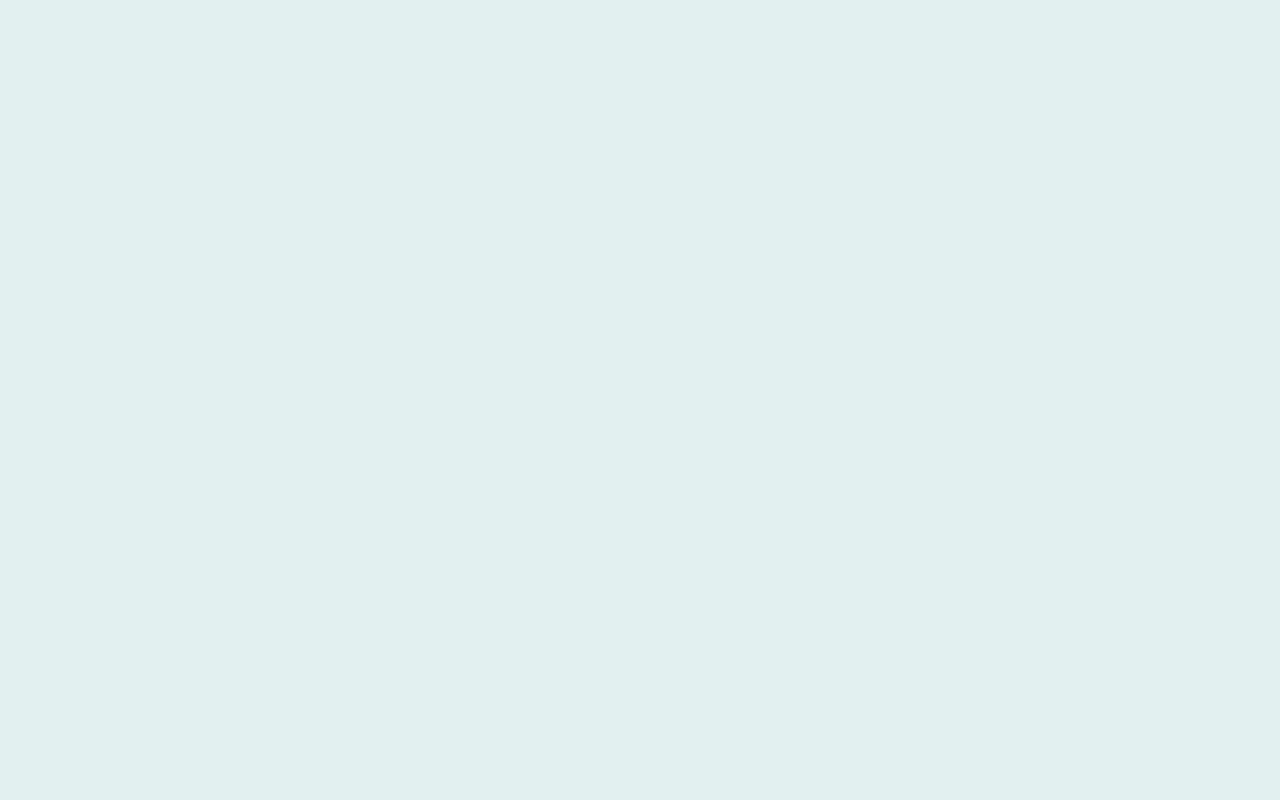
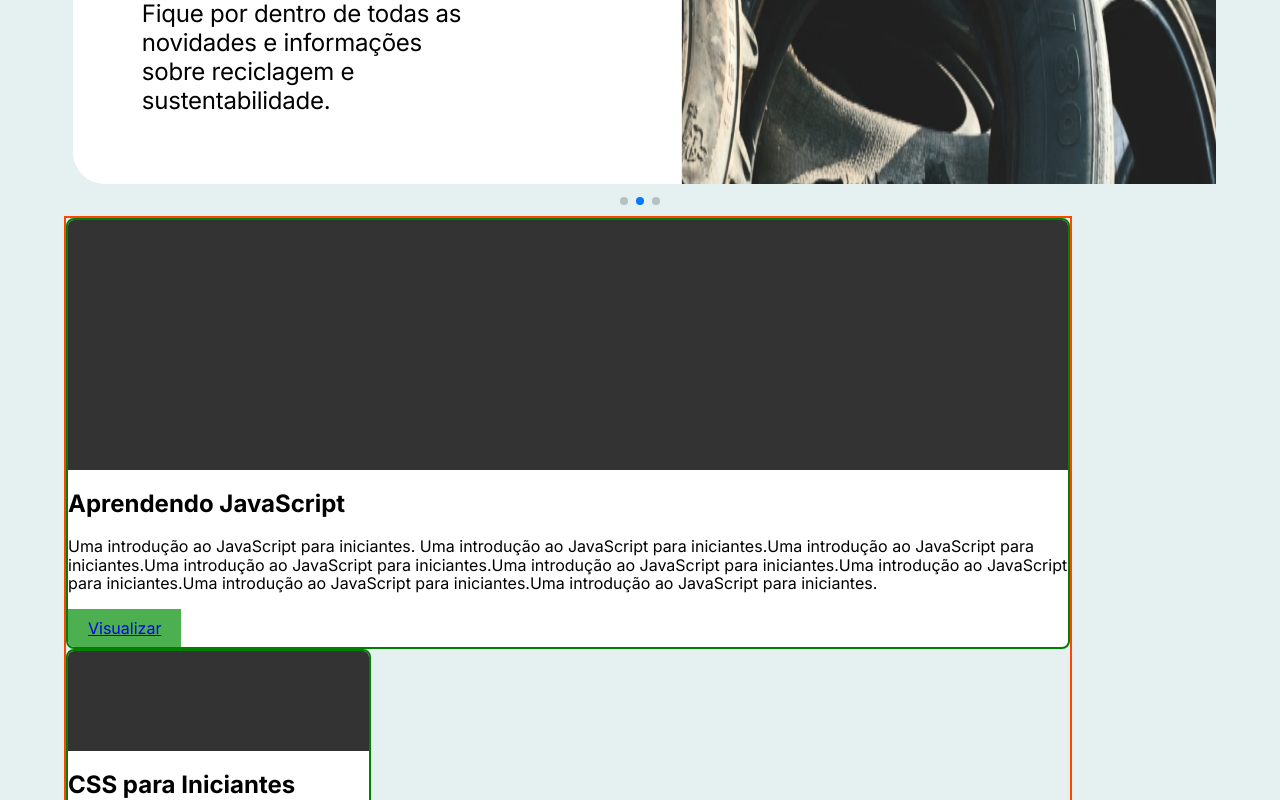
Before and after one commit to Connect-Eco/connecteco, a Next.js app: page /blog in a window 1280 px wide. Shown: the part 300-1100 px from the top of the page. Before the commit the page ends 800 px from the top, so only its background shows below. Built offline with nearby package versions, Linux system fonts and the light colour scheme.

Commit message:
fazendo a pagina dos posts

```diff
--- a/src/app/blog/page.jsx
+++ b/src/app/blog/page.jsx
@@ -1,9 +1,13 @@
+import { Banner } from "@/components/banner/Banner";
+import PostsBlog from "@/components/postBlog/PostsBlog";
 
+import bannerInfo from "@/constants/bannerInfo";
 
 export default function BlogPage() {
   return (
     <>
-        <h1>blog</h1>
+      <Banner bannerInfo={bannerInfo} className={"banner banner__home"} />
+      <PostsBlog />
     </>
   );
 }
--- /dev/null
+++ b/src/components/postBlog/PostBlog.jsx
@@ -0,0 +1,14 @@
+import Link from "next/link";
+
+export default function PostBlog({ title, content, large, link }) {
+    return (
+      <div className={`post ${large ? 'post--large' : 'post--small'}`}>
+        <div className="post__image"></div>
+        <div className="post__content">
+          <h2 className="post__title">{title}</h2>
+          {large && <p className="post__description">{content}</p>}
+          <button className="post__button"><Link href={link} target="_blank">Visualizar</Link></button>
+        </div>
+      </div>
+    );
+  }
--- /dev/null
+++ b/src/components/postBlog/PostsBlog.jsx
@@ -0,0 +1,51 @@
+// components/PostsBlog.js
+
+import "./postBlog.css";
+import PostBlog from "./PostBlog";
+import postBlogContain from "@/constants/postBlogContain";
+
+export default function PostsBlog() {
+  const fist = postBlogContain.filter((blog, i) => i <= 2);
+  const fistOneCollum = fist.filter((blog, i) => i <= 0);
+  const fistItensTwoCollum = fist.filter((blog, i) => i > 0);
+  const secondItens = postBlogContain.filter((blog, i) => i > 2);
+
+  return (
+    <div className="posts">
+      <div className="post__item">
+        {fistOneCollum.map((post) => (
+          <PostBlog
+            key={post.titulo}
+            title={post.titulo}
+            content={post.descricao}
+            large={post.large}
+            link={post.link}
+          />
+        ))}
+
+        <div className="port__item_second">
+          {fistItensTwoCollum.map((post) => (
+            <PostBlog
+              key={post.titulo}
+              title={post.titulo}
+              content={post.descricao}
+              large={post.large}
+              link={post.link}
+            />
+          ))}
+        </div>
+      </div>
+      <div className="post__item">
+        {secondItens.map((post) => (
+          <PostBlog
+            key={post.titulo}
+            title={post.titulo}
+            content={post.descricao}
+            large={post.large}
+            link={post.link}
+          />
+        ))}
+      </div>
+    </div>
+  );
+}
--- /dev/null
+++ b/src/components/postBlog/postBlog.css
@@ -0,0 +1,81 @@
+/* postBlog.css */
+
+.posts {
+  display: flex;
+  margin: 0 auto;
+  width: 1215px;
+  flex-wrap: wrap;
+  row-gap: 16px;
+  column-gap: 10px;
+  justify-content: space-between;
+}
+
+.post {
+  display: flex;
+  flex-direction: column;
+  border: 1px solid #ccc;
+  border-radius: 8px;
+  overflow: hidden;
+  background-color: #fff;
+  width: 100%;
+  border: 2px solid green;
+}
+.post__item{
+  border: 2px solid orangered;
+  display: flex;
+  flex-direction: column;
+  justify-content: space-between;
+}
+.port__item_second{
+  display: flex;
+  flex-direction: column;
+  width: 100%;
+}
+.post--large {
+    width: 1000px;
+}
+
+.post--small {
+    grid-column: span 2;
+    width: 30%;
+    height: 50%;
+}
+
+.post__image {
+  background-color: #333;
+  width: 100%;
+  height: 250px;
+}
+
+.post__content {
+}
+
+.post--large .post__image {
+}
+
+.post--small .post__image {
+    height: 100px;
+}
+
+.post__title {
+}
+
+.post__description {
+}
+
+.post__button {
+  background-color: #4caf50;
+  color: white;
+  border: none;
+  padding: 10px 20px;
+  text-align: center;
+  text-decoration: none;
+  display: inline-block;
+  font-size: 16px;
+  margin-top: auto;
+  cursor: pointer;
+}
+
+.post__button:hover {
+  background-color: #45a049;
+}
--- /dev/null
+++ b/src/constants/postBlogContain.js
@@ -0,0 +1,102 @@
+function gerarIdUnico() {
+  return "id-" + Math.random().toString(36).substr(2, 9);
+}
+
+// Array de objetos postBlog
+const postBlogContain = [
+  {
+    id: gerarIdUnico(),
+    titulo: "Aprendendo JavaScript",
+    descricao: "Uma introdução ao JavaScript para iniciantes. Uma introdução ao JavaScript para iniciantes.Uma introdução ao JavaScript para iniciantes.Uma introdução ao JavaScript para iniciantes.Uma introdução ao JavaScript para iniciantes.Uma introdução ao JavaScript para iniciantes.Uma introdução ao JavaScript para iniciantes.Uma introdução ao JavaScript para iniciantes.",
+    imagem: "https://exemplo.com/imagens/javascript.png",
+    link: "https://exemplo.com/aprendendo-javascript",
+    large: "large",
+  },
+  {
+    id: gerarIdUnico(),
+    titulo: "CSS para Iniciantes",
+    descricao: "Guia básico para começar a usar CSS em seus projetos.",
+    imagem: "https://exemplo.com/imagens/css.png",
+    link: "https://exemplo.com/css-para-iniciantes",
+
+  },
+  {
+    id: gerarIdUnico(),
+    titulo: "Dominando o HTML",
+    descricao: "Tudo o que você precisa saber sobre HTML.",
+    imagem: "https://exemplo.com/imagens/html.png",
+    link: "https://exemplo.com/dominando-html",
+  },
+  {
+    id: gerarIdUnico(),
+    titulo: "Dominando o HTML",
+    descricao: "Tudo o que você precisa saber sobre HTML.",
+    imagem: "https://exemplo.com/imagens/html.png",
+    link: "https://exemplo.com/dominando-html",
+  },
+  {
+    id: gerarIdUnico(),
+    titulo: "Dominando o HTML",
+    descricao: "Tudo o que você precisa saber sobre HTML.",
+    imagem: "https://exemplo.com/imagens/html.png",
+    link: "https://exemplo.com/dominando-html",
+  },
+  {
+    id: gerarIdUnico(),
+    titulo: "Dominando o HTML",
+    descricao: "Tudo o que você precisa saber sobre HTML.",
+    imagem: "https://exemplo.com/imagens/html.png",
+    link: "https://exemplo.com/dominando-html",
+  },
+  {
+    id: gerarIdUnico(),
+    titulo: "Dominando o HTML",
+    descricao: "Tudo o que você precisa saber sobre HTML.",
+    imagem: "https://exemplo.com/imagens/html.png",
+    link: "https://exemplo.com/dominando-html",
+  },
+  {
+    id: gerarIdUnico(),
+    titulo: "Dominando o HTML",
+    descricao: "Tudo o que você precisa saber sobre HTML.",
+    imagem: "https://exemplo.com/imagens/html.png",
+    link: "https://exemplo.com/dominando-html",
+  },
+  {
+    id: gerarIdUnico(),
+    titulo: "Dominando o HTML",
+    descricao: "Tudo o que você precisa saber sobre HTML.",
+    imagem: "https://exemplo.com/imagens/html.png",
+    link: "https://exemplo.com/dominando-html",
+  },
+  {
+    id: gerarIdUnico(),
+    titulo: "Dominando o HTML",
+    descricao: "Tudo o que você precisa saber sobre HTML.",
+    imagem: "https://exemplo.com/imagens/html.png",
+    link: "https://exemplo.com/dominando-html",
+  },
+  {
+    id: gerarIdUnico(),
+    titulo: "Dominando o HTML",
+    descricao: "Tudo o que você precisa saber sobre HTML.",
+    imagem: "https://exemplo.com/imagens/html.png",
+    link: "https://exemplo.com/dominando-html",
+  },
+  {
+    id: gerarIdUnico(),
+    titulo: "Dominando o HTML",
+    descricao: "Tudo o que você precisa saber sobre HTML.",
+    imagem: "https://exemplo.com/imagens/html.png",
+    link: "https://exemplo.com/dominando-html",
+  },
+  {
+    id: gerarIdUnico(),
+    titulo: "Dominando o HTML",
+    descricao: "Tudo o que você precisa saber sobre HTML.",
+    imagem: "https://exemplo.com/imagens/html.png",
+    link: "https://exemplo.com/dominando-html",
+  },
+];
+
+export default postBlogContain;
```
Also changed, not shown: src/constants/postBlog.js (deleted, +0 -30 lines).
